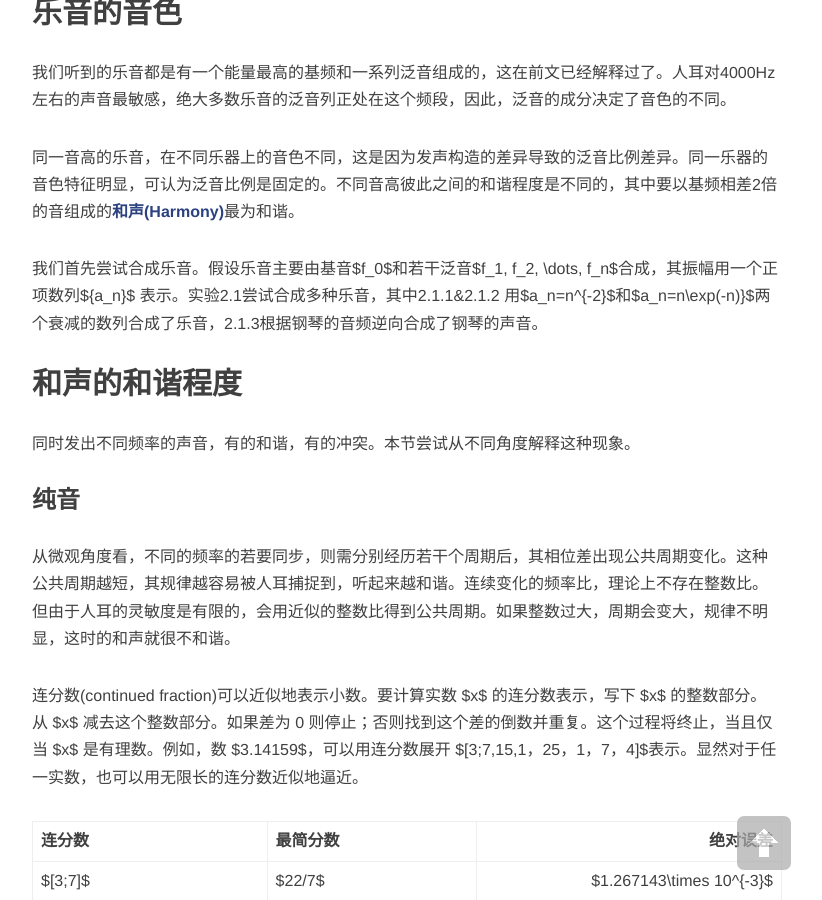
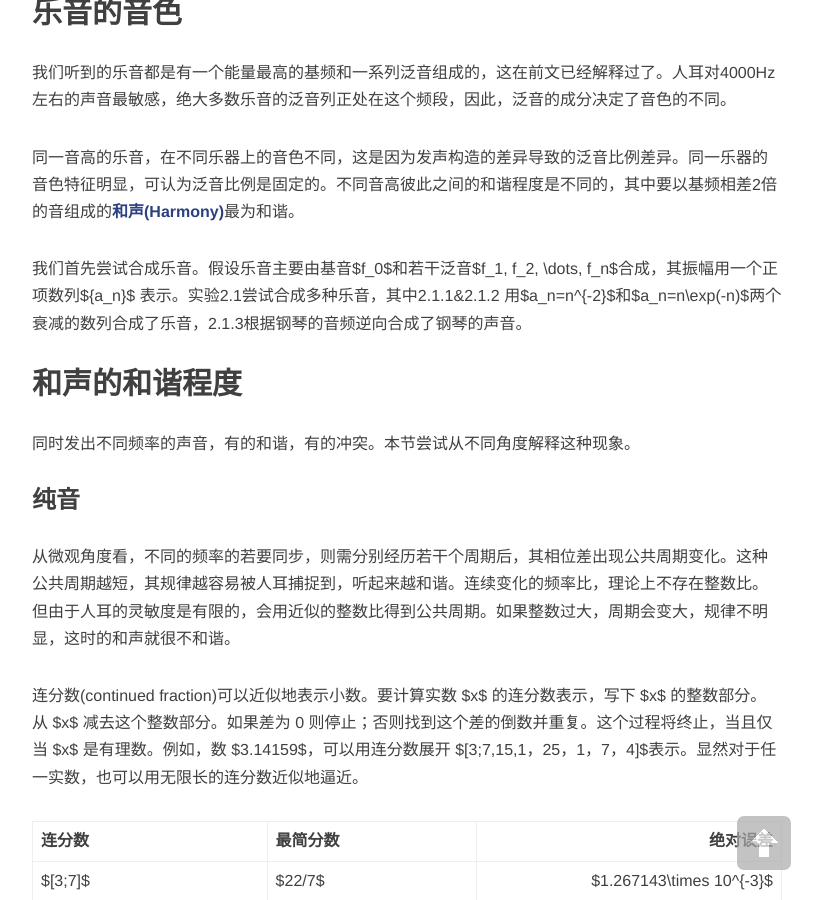
Before and after one commit to SimonFang1/SimonFang1.github.io, a Jekyll site: the page built from _posts/2019-04-27-music-theory-2.md, in a window 1280 px wide and 900 px high, scrolled down 478 px. Shown: the whole window, without its empty margins (233-1055 px from the left). Built offline with Jekyll 4.4.1, drawn with Linux system fonts in a browser that asks for light colours; nearby versions of some CDN libraries; formulas are drawn with MathJax 3; comment, search, counter and statistics services are not loaded.

```diff
--- a/_posts/2019-04-27-music-theory-2.md
+++ b/_posts/2019-04-27-music-theory-2.md
@@ -13,7 +13,7 @@ description:
 
 同一音高的乐音，在不同乐器上的音色不同，这是因为发声构造的差异导致的泛音比例差异。同一乐器的音色特征明显，可认为泛音比例是固定的。不同音高彼此之间的和谐程度是不同的，其中要以基频相差2倍的音组成的[**和声(Harmony)**](https://en.wikipedia.org/wiki/Harmony)最为和谐。
 
-我们首先尝试合成乐音。假设乐音主要由基音$f_0$和若干泛音$f_1, f_2, \dots, f_n$合成，其振幅用一个正项数列$\{a_n\}$ 表示。实验2.1尝试合成多种乐音，其中2.1.1&2.1.2 用$a_n=n^{-2}$和$a_n=n\exp(-n)}$两个衰减的数列合成了乐音，2.1.3根据钢琴的音频逆向合成了钢琴的声音。
+我们首先尝试合成乐音。假设乐音主要由基音$f_0$和若干泛音$f_1, f_2, \dots, f_n$合成，其振幅用一个正项数列$\{a_n\}$ 表示。实验2.1尝试合成多种乐音，其中2.1.1&2.1.2 用$a_n=n^{-2}$和$a_n=n\exp(-n)$两个衰减的数列合成了乐音，2.1.3根据钢琴的音频逆向合成了钢琴的声音。
 
 ## 和声的和谐程度
 
```
